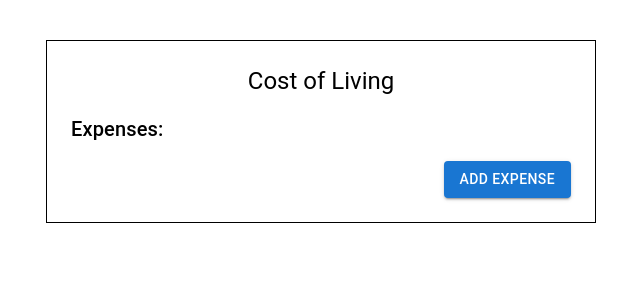
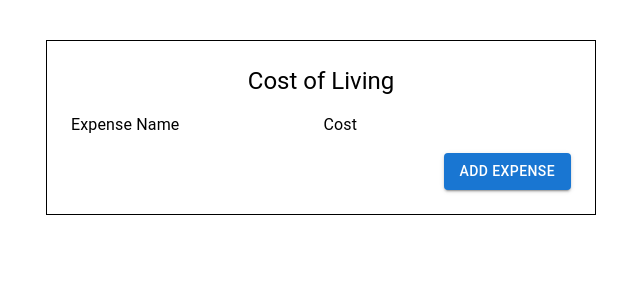
Before and after one commit to vknanavati/typescript-calculator, a React (Create React App) app: page / in a window 1280 px wide. Shown: the top 300 px of the page, without its empty margins (18-658 px from the left). Built offline with nearby package versions, Linux system fonts and the light colour scheme.

Commit message:
added column names for item description and cost amount.

```diff
--- a/src/components/BudgetCard.tsx
+++ b/src/components/BudgetCard.tsx
@@ -12,7 +12,6 @@ interface BudgetCardProps {
 }
 export function BudgetCard({expenses, onAddExpense}: BudgetCardProps) {
 
-
   return (
     <Box
         sx={{
@@ -22,24 +21,29 @@ export function BudgetCard({expenses, onAddExpense}: BudgetCardProps) {
             mt: 5
         }}
     >
-        <Box display={'flex'} justifyContent={'space-around'} gap={5}>
+        <Box display={"flex"} justifyContent={"space-around"} gap={5}>
             <Typography variant="h5">Cost of Living</Typography>
         </Box>
+
         <Box mt={2}>
-          <Typography variant="h6">Expenses:</Typography>
+
+          <Box display={"flex"} gap={18} >
+            <Typography>Expense Name</Typography>
+            <Typography>Cost</Typography>
+          </Box>
+
             {expenses.map((expense, index) => (
-              <Box key={index} display="flex" justifyContent="space-between">
+              <Box key={index} display={"flex"} justifyContent={"space-between"}>
                 <Typography sx={{fontSize: 19}}>{expense.description}</Typography>
                 <Typography sx={{fontSize: 19}}>${expense.amount}</Typography>
                 <IconButton><DeleteIcon/></IconButton>
               </Box>
-              ))}
+            ))}
+
         </Box>
-
-
-        <Box display={'flex'} justifyContent={'right'} mt={2}>
+        <Box display={"flex"} justifyContent={"right"} mt={2}>
             <Button
-                variant='contained'
+                variant="contained"
                 onClick={onAddExpense}
             >
                 Add Expense
```
